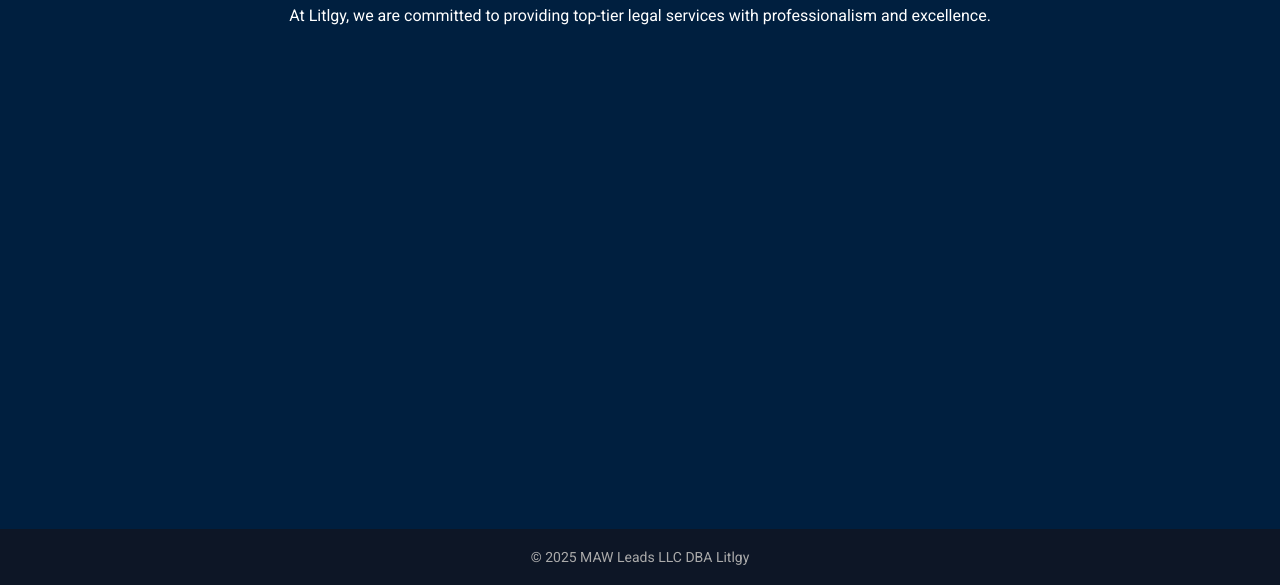
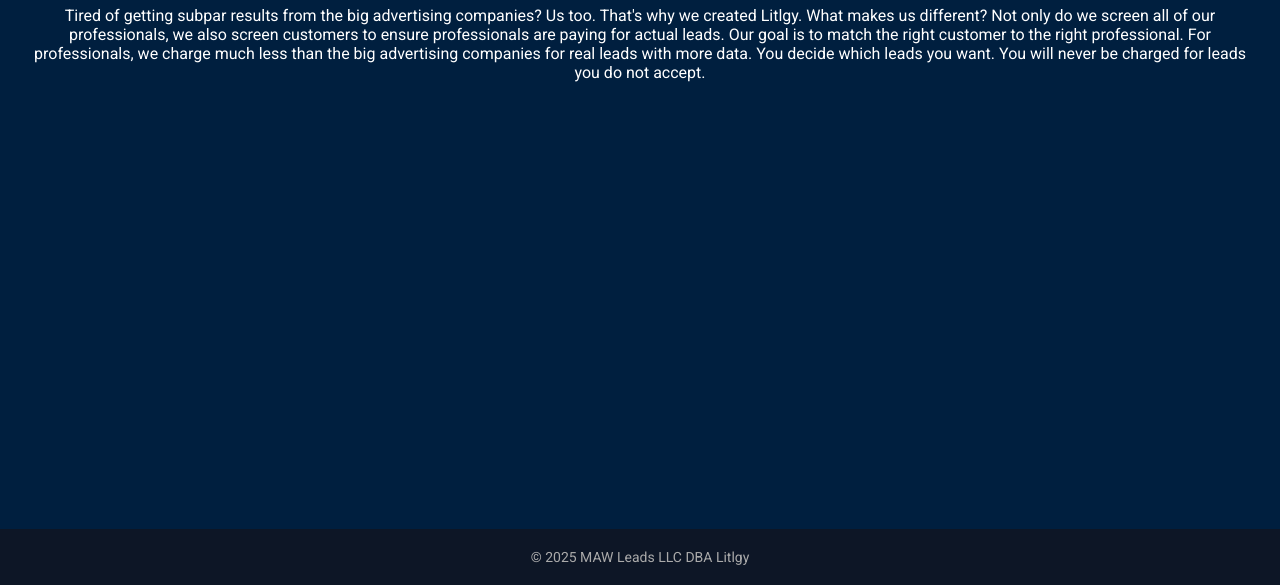
Before and after one commit to hmrjtfhut/asitethatexits, a plain HTML site: page about.html in a window 1280 px wide. Shown: the part 215-800 px from the top of the page. Drawn offline with nearby package versions, Linux system fonts and the light colour scheme.

Commit message:
Update about.html

```diff
--- a/about.html
+++ b/about.html
@@ -119,7 +119,12 @@
 
   <div class="content">
     <h1>About Us</h1>
-    <p>At Litlgy, we are committed to providing top-tier legal services with professionalism and excellence.</p>
+    <p>Tired of getting subpar results from the big advertising companies? Us too. That's why we created Litlgy.
+
+What makes us different? Not only do we screen all of our professionals, we also screen customers to ensure professionals are paying for actual leads. Our goal is to match the right customer to the right professional.
+
+For professionals, we charge much less than the big advertising companies for real leads with more data. You decide which leads you want. You will never be charged for leads you do not accept.
+</p>
   </div>
 
   <footer>
```
